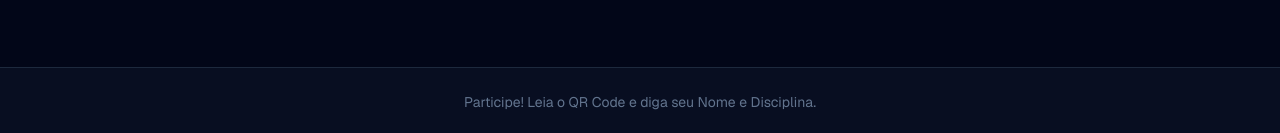
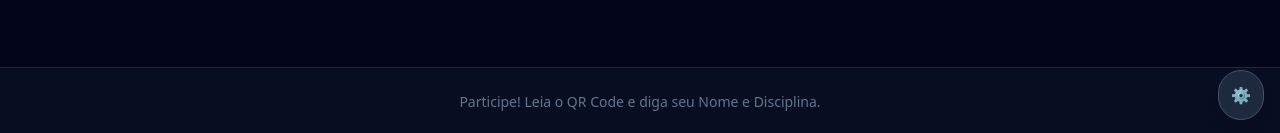
Before and after one commit to Victorlllima/sesi-senai-event-cloud, a Next.js app: page / in a window 1280 px wide. Shown: the part 664-797 px from the top of the page. Built offline with nearby package versions, Linux system fonts and the light colour scheme; no server answers; the database is empty.

Commit message:
feat: adicionar DebugPanel para controle de simulação visual

```diff
--- a/src/app/page.tsx
+++ b/src/app/page.tsx
@@ -1,15 +1,15 @@
 'use client'
 
-import '@/utils/mockSimulator'
 import { useRealtimeProfessors } from '@/hooks/useRealtimeProfessors'
 import { CommunityCloud } from '@/components/CommunityCloud'
-import { motion } from 'framer-motion'
+import { DebugPanel } from '@/components/DebugPanel' // Importando o painel
+import '@/utils/mockSimulator' // Garante que o simulador está carregado
 
 export default function Home() {
   const professors = useRealtimeProfessors()
 
   return (
-    <main className="min-h-screen bg-slate-950 text-white overflow-hidden flex flex-col items-center">
+    <main className="min-h-screen bg-slate-950 text-white overflow-hidden flex flex-col items-center relative font-sans">
       {/* Cabeçalho */}
       <header className="w-full p-8 flex justify-between items-center bg-slate-900/50 backdrop-blur-sm border-b border-slate-800 z-10">
         <div className="flex flex-col">
@@ -36,10 +36,13 @@ export default function Home() {
         )}
       </div>
 
-      {/* Rodapé QR Code Call to Action */}
+      {/* Rodapé */}
       <footer className="w-full p-6 text-center text-slate-500 text-sm border-t border-slate-800 bg-slate-900/50">
         <p>Participe! Leia o QR Code e diga seu Nome e Disciplina.</p>
       </footer>
+
+      {/* Painel de Controle (Apenas Dev/Hml) */}
+      <DebugPanel />
     </main>
   )
 }
--- /dev/null
+++ b/src/components/DebugPanel.tsx
@@ -0,0 +1,67 @@
+'use client'
+
+import { useState, useEffect } from 'react'
+import { populate, reset } from '@/utils/mockSimulator'
+
+export function DebugPanel() {
+    const [isVisible, setIsVisible] = useState(false)
+    const [count, setCount] = useState(50)
+    const [isExpanded, setIsExpanded] = useState(false)
+
+    useEffect(() => {
+        // Lógica para mostrar apenas em Dev/Hml (localhost ou preview vercel)
+        const isProduction = process.env.NODE_ENV === 'production' && window.location.hostname === 'sesi-senai-event.com'
+
+        setIsVisible(!isProduction)
+    }, [])
+
+    if (!isVisible) return null
+
+    return (
+        <div className="fixed bottom-4 right-4 z-50 flex flex-col items-end">
+            {/* Botão de Toggle (Engrenagem) */}
+            <button
+                onClick={() => setIsExpanded(!isExpanded)}
+                className="bg-slate-800 hover:bg-slate-700 text-white p-3 rounded-full shadow-lg border border-slate-600 transition-all font-sans"
+                title="Painel de Simulação"
+            >
+                ⚙️
+            </button>
+
+            {/* Painel Expansível */}
+            {isExpanded && (
+                <div className="mt-2 bg-slate-900/90 backdrop-blur-md border border-slate-700 p-4 rounded-lg shadow-xl w-64 animate-in slide-in-from-bottom-2 font-sans">
+                    <h3 className="text-xs font-bold text-slate-400 uppercase mb-3 tracking-wider">
+                        Painel de Teste (DEV)
+                    </h3>
+
+                    <div className="space-y-3">
+                        <div>
+                            <label className="text-xs text-slate-300 block mb-1">Qtd. Participantes</label>
+                            <input
+                                type="number"
+                                value={count}
+                                onChange={(e) => setCount(Number(e.target.value))}
+                                className="w-full bg-slate-800 border border-slate-600 rounded px-2 py-1 text-white text-sm focus:border-blue-500 outline-none"
+                            />
+                        </div>
+
+                        <button
+                            onClick={() => { populate(count); setIsExpanded(false); }}
+                            className="w-full bg-blue-600 hover:bg-blue-500 text-white text-sm font-bold py-2 rounded transition-colors"
+                        >
+                            🚀 Simular Entrada
+                        </button>
+
+                        <button
+                            onClick={() => { reset(); setIsExpanded(false); }}
+                            className="w-full bg-red-900/50 hover:bg-red-900 border border-red-800 text-red-200 text-sm font-bold py-2 rounded transition-colors"
+                        >
+                            🗑️ Limpar Tela
+                        </button>
+                    </div>
+                </div>
+            )}
+        </div>
+    )
+}
```
Also changed, not shown: 1 other file (tests, documents, lock files or other folders).
